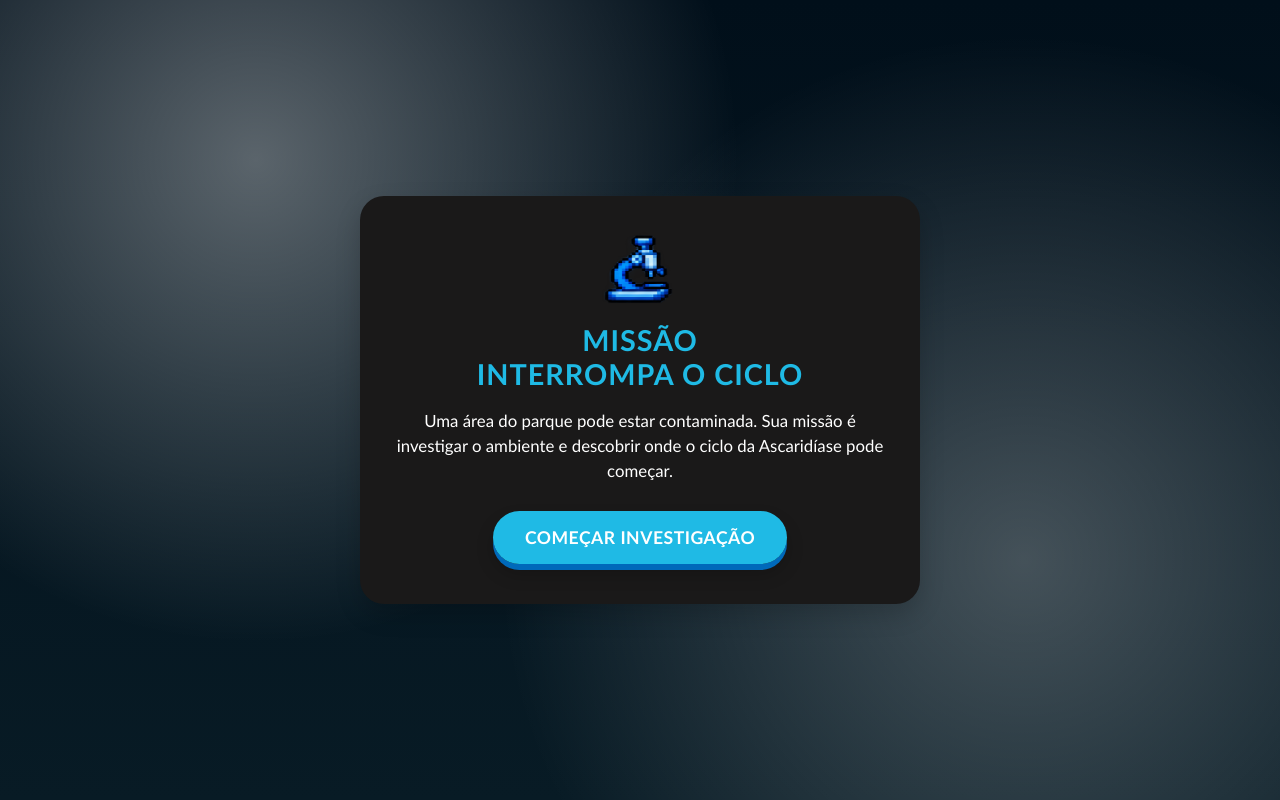
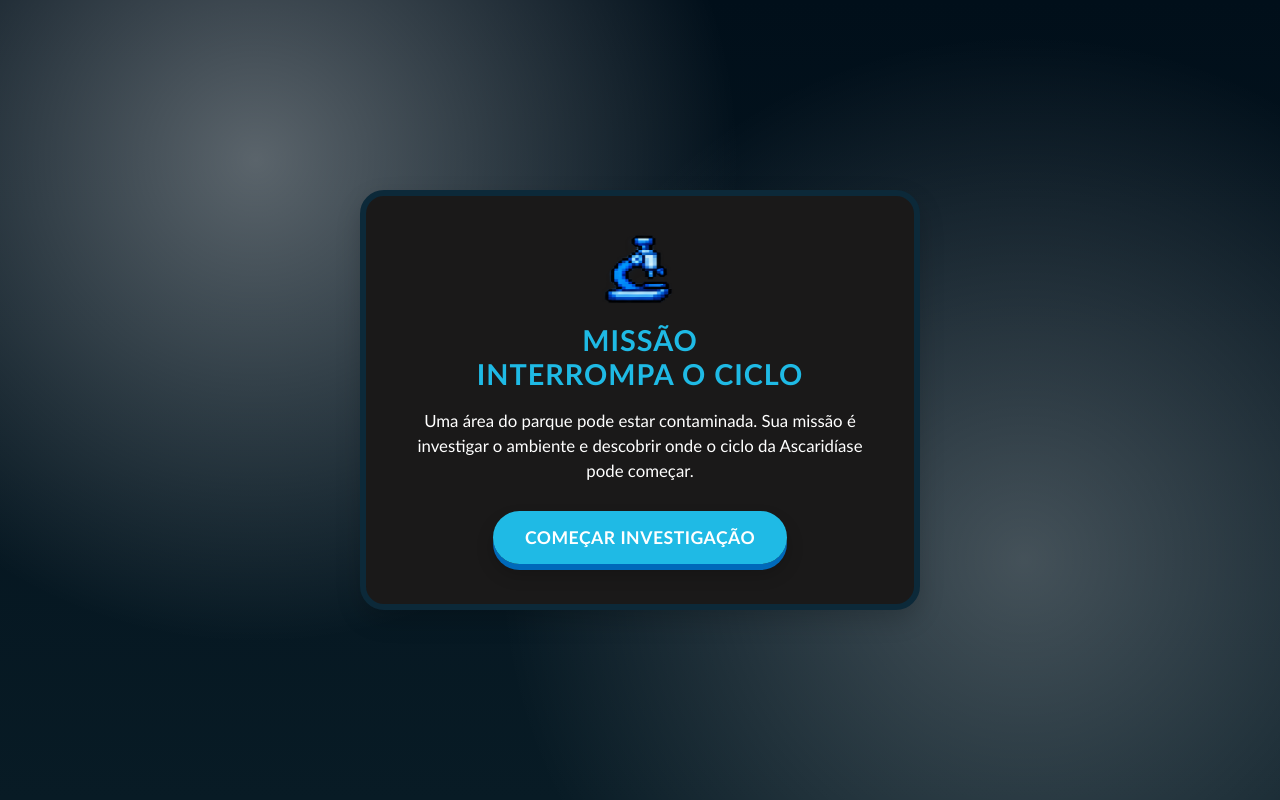
Before and after one commit to danyangelus-dev/jogo-parasitoses, a plain HTML site: page index.html in a window 1280 px wide. Drawn offline with Linux system fonts and the light colour scheme.

Commit message:
Add border to intro-card style

```diff
--- a/style.css
+++ b/style.css
@@ -71,6 +71,7 @@ button{
 .intro-card{
   background:var(--card-bg);
   border-radius:24px;
+  border:6px solid #0c2939;
   max-width:560px;
   width:100%;
   padding:40px 32px;
```
